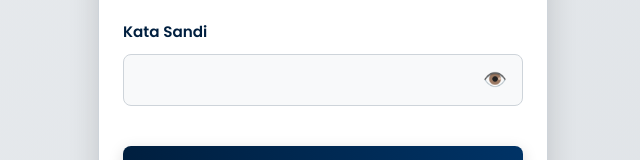
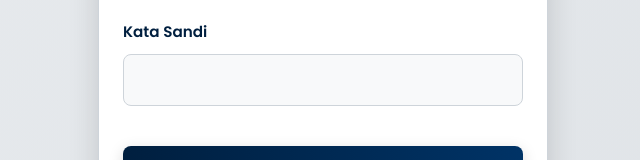
Before and after one commit to muftiardani/Login-Page, a Vue app: page /login in a window 1280 px wide. Shown: the part 366-526 px from the top of the page, without its empty margins (317-957 px from the left). Built offline with nearby package versions, Linux system fonts and the light colour scheme.

Commit message:
update code

```diff
--- a/src/components/LoginForm.vue
+++ b/src/components/LoginForm.vue
@@ -40,7 +40,7 @@ function togglePasswordVisibility() {
           autocomplete="current-password"
         />
         <span @click="togglePasswordVisibility" class="password-toggle-icon">
-          {{ isPasswordVisible ? "🙈" : "👁️" }}
+          {{ isPasswordVisible ? "" : "" }}
         </span>
       </div>
     </div>
--- a/src/components/RegisterForm.vue
+++ b/src/components/RegisterForm.vue
@@ -95,7 +95,7 @@ function togglePasswordVisibility() {
           autocomplete="new-password"
         />
         <span @click="togglePasswordVisibility" class="password-toggle-icon">
-          {{ isPasswordVisible ? "🙈" : "👁️" }}
+          {{ isPasswordVisible ? "" : "" }}
         </span>
       </div>
       <div v-if="password.length > 0" class="password-strength-container">
```
